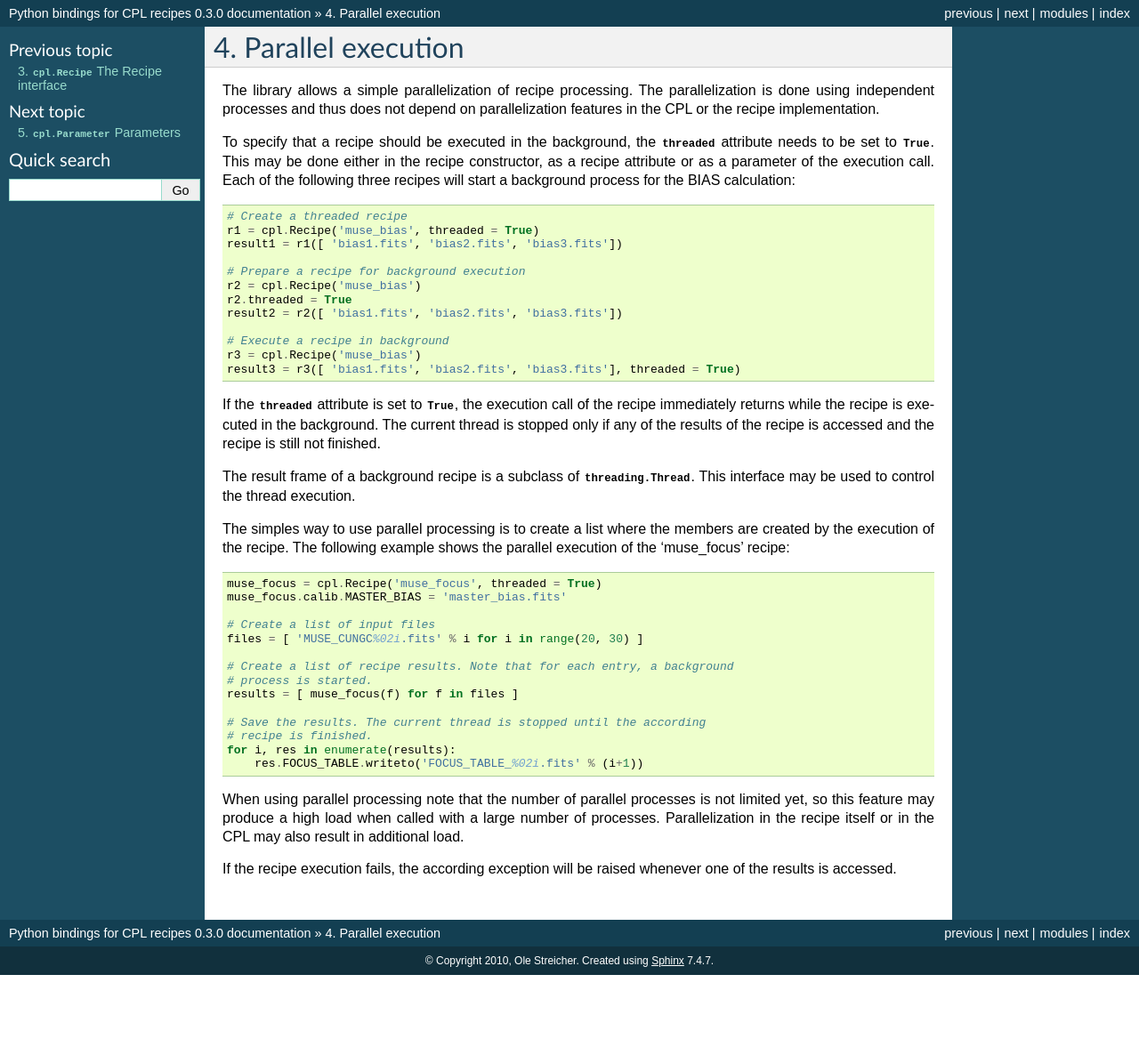
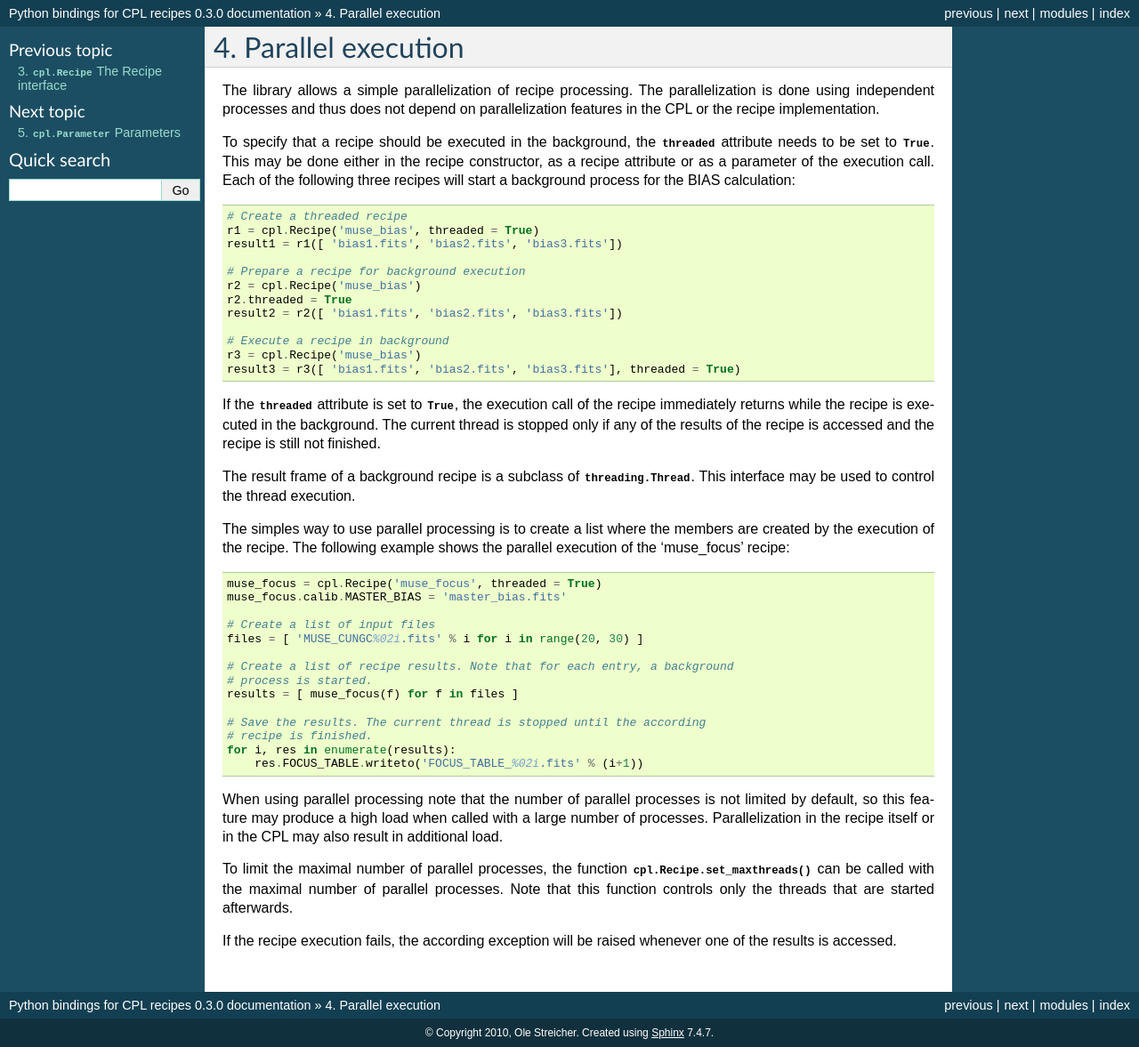
Before and after one commit to olebole/python-cpl, a Sphinx documentation site: the page built from doc/parallel.rst, in a window 1280 px wide. Shown: the whole page at 89% size. Built offline with Sphinx 7.4.7, drawn with Linux system fonts in a browser that asks for light colours; the version number is read from the project's files by our own code; before the commit the page ends 1096 px from its top, so only the background shows below that.

Commit message:
Limit max threads by BoundedSemaphore instead of hand-written crap New function "set_maxthreads()"; incl. documentation Replace "staticmethod" function with decorator

```diff
--- a/doc/parallel.rst
+++ b/doc/parallel.rst
@@ -7,11 +7,11 @@ The library allows a simple parallelization of recipe processing. The
 parallelization is done using independent processes and thus does not depend
 on parallelization features in the CPL or the recipe implementation.
 
-To specify that a recipe should be executed in the background, the :attr:`threaded`
-attribute needs to be set to :attr:`True`. This may be done either in the recipe
-constructor, as a recipe attribute or as a parameter of the execution
-call. Each of the following three recipes will start a background process for
-the BIAS calculation::
+To specify that a recipe should be executed in the background, the
+:attr:`threaded` attribute needs to be set to :attr:`True`. This may be done
+either in the recipe constructor, as a recipe attribute or as a parameter of
+the execution call. Each of the following three recipes will start a
+background process for the BIAS calculation::
 
   # Create a threaded recipe
   r1 = cpl.Recipe('muse_bias', threaded = True)
@@ -55,9 +55,14 @@ shows the parallel execution of the 'muse_focus' recipe::
       res.FOCUS_TABLE.writeto('FOCUS_TABLE_%02i.fits' % (i+1))
 
 When using parallel processing note that the number of parallel processes is
-not limited yet, so this feature may produce a high load when called with a
-large number of processes. Parallelization in the recipe itself or in the CPL may
-also result in additional load.
+not limited by default, so this feature may produce a high load when called
+with a large number of processes. Parallelization in the recipe itself or in
+the CPL may also result in additional load.
+
+To limit the maximal number of parallel processes, the function
+:func:`cpl.Recipe.set_maxthreads()` can be called with the maximal number of
+parallel processes. Note that this function controls only the threads that are
+started afterwards.
 
 If the recipe execution fails, the according exception will be raised whenever
 one of the results is accessed.
--- a/doc/recipe.rst
+++ b/doc/recipe.rst
@@ -19,6 +19,10 @@
    :func:`cpl.esorex.init()` is called.
 
 .. automethod:: Recipe.list
+
+.. automethod:: Recipe.set_maxthreads
+
+   .. seealso:: :ref:`parallel`
 
 Constructor
 -----------
```
Also changed, not shown: 1 other file.
